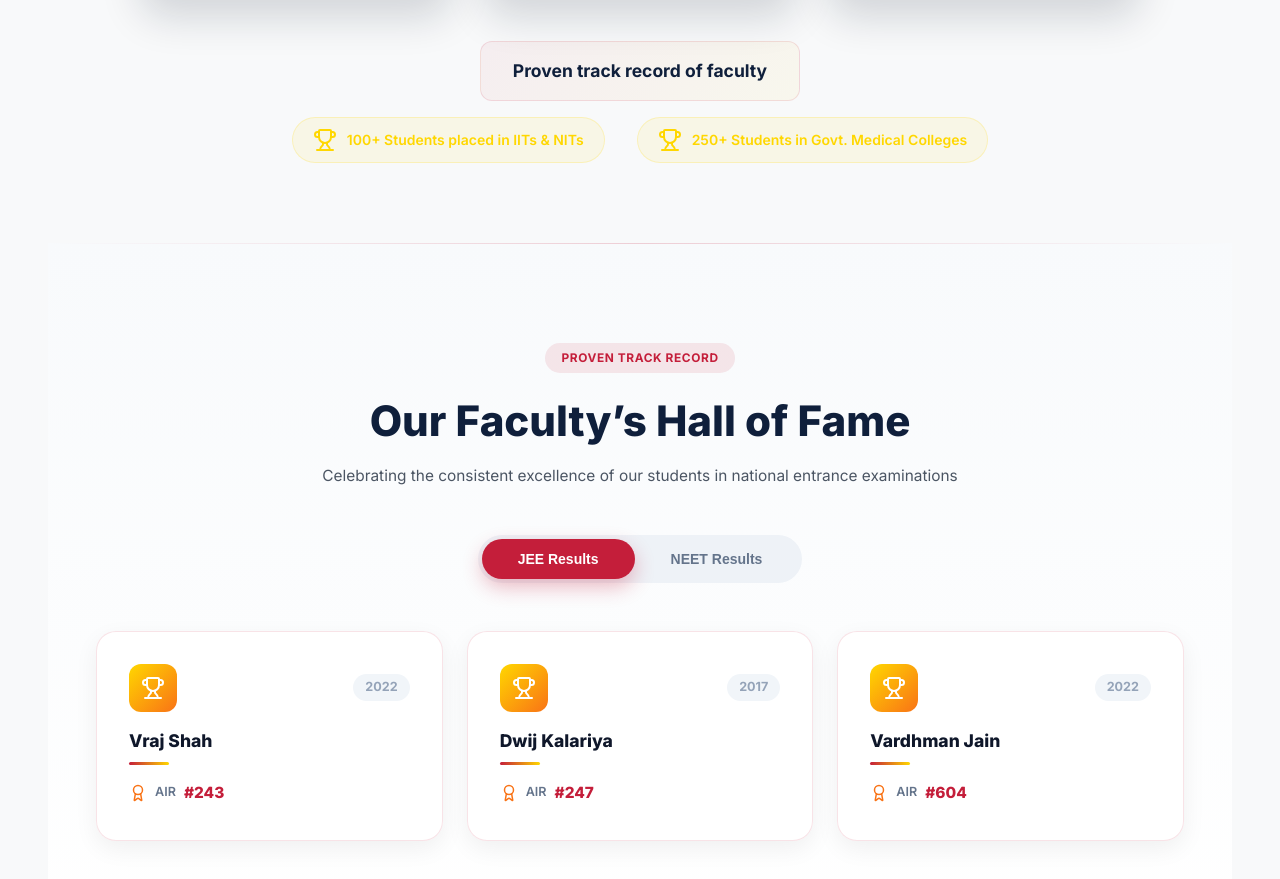
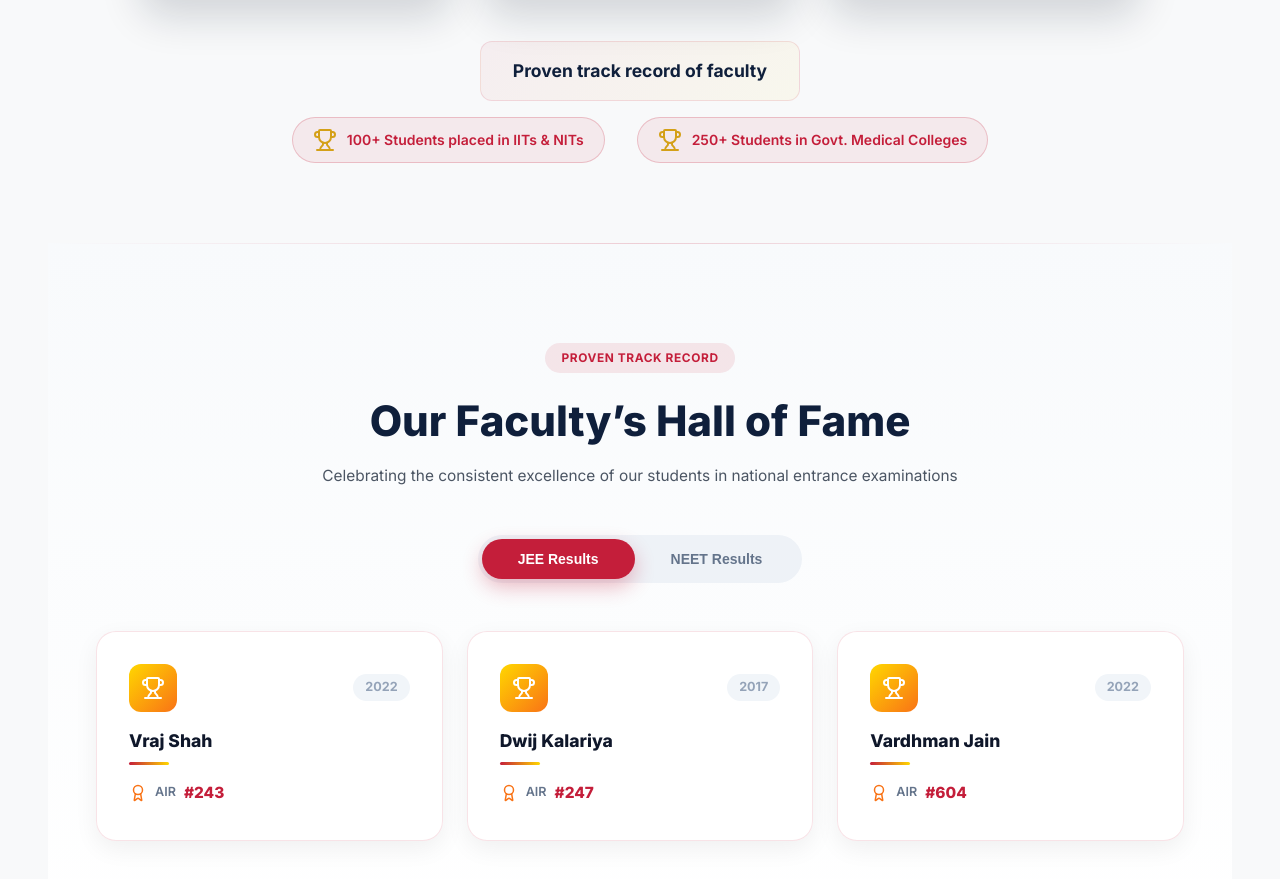
Before and after one commit to s86039924-byte/mentora, a Next.js app: page / in a window 1280 px wide. Shown: the part 5819-6698 px from the top of the page. Built offline with nearby package versions, Linux system fonts and the light colour scheme.

Commit message:
updated a desgin parameter

```diff
--- a/src/app/components/sections/FacultySection.css
+++ b/src/app/components/sections/FacultySection.css
@@ -316,22 +316,26 @@ html[data-theme='dark'] .faculty-tagline-text {
     gap: 10px;
     font-size: 1rem;
     font-weight: 600;
-    color: #FFD700;
-    background: rgba(255, 215, 0, 0.08);
-    border: 1px solid rgba(255, 215, 0, 0.2);
+    color: #c41e3a;
+    background: rgba(196, 30, 58, 0.07);
+    border: 1px solid rgba(196, 30, 58, 0.22);
     border-radius: 999px;
     padding: 10px 20px;
 }
 
 .faculty-stat-icon {
-    color: #FFD700;
+    color: #d4a017;
     flex-shrink: 0;
 }
 
 html[data-theme='dark'] .faculty-stat-item {
-    color: #FFD700;
-    background: rgba(255, 215, 0, 0.1);
-    border-color: rgba(255, 215, 0, 0.25);
+    color: #ffffff;
+    background: rgba(255, 255, 255, 0.08);
+    border-color: rgba(255, 255, 255, 0.25);
+}
+
+html[data-theme='dark'] .faculty-stat-icon {
+    color: #fbbf24;
 }
 
 /* From line 3246-3320 in additional-styles.css */
```
